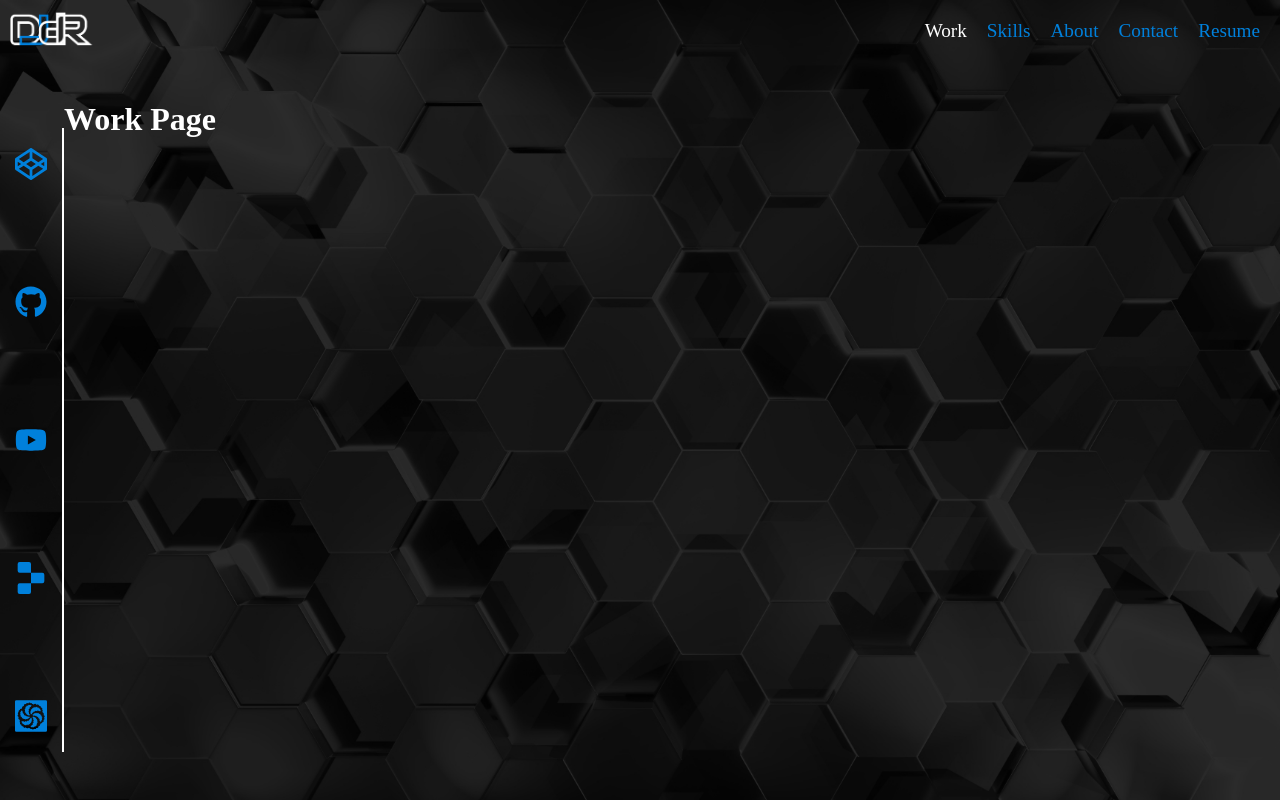
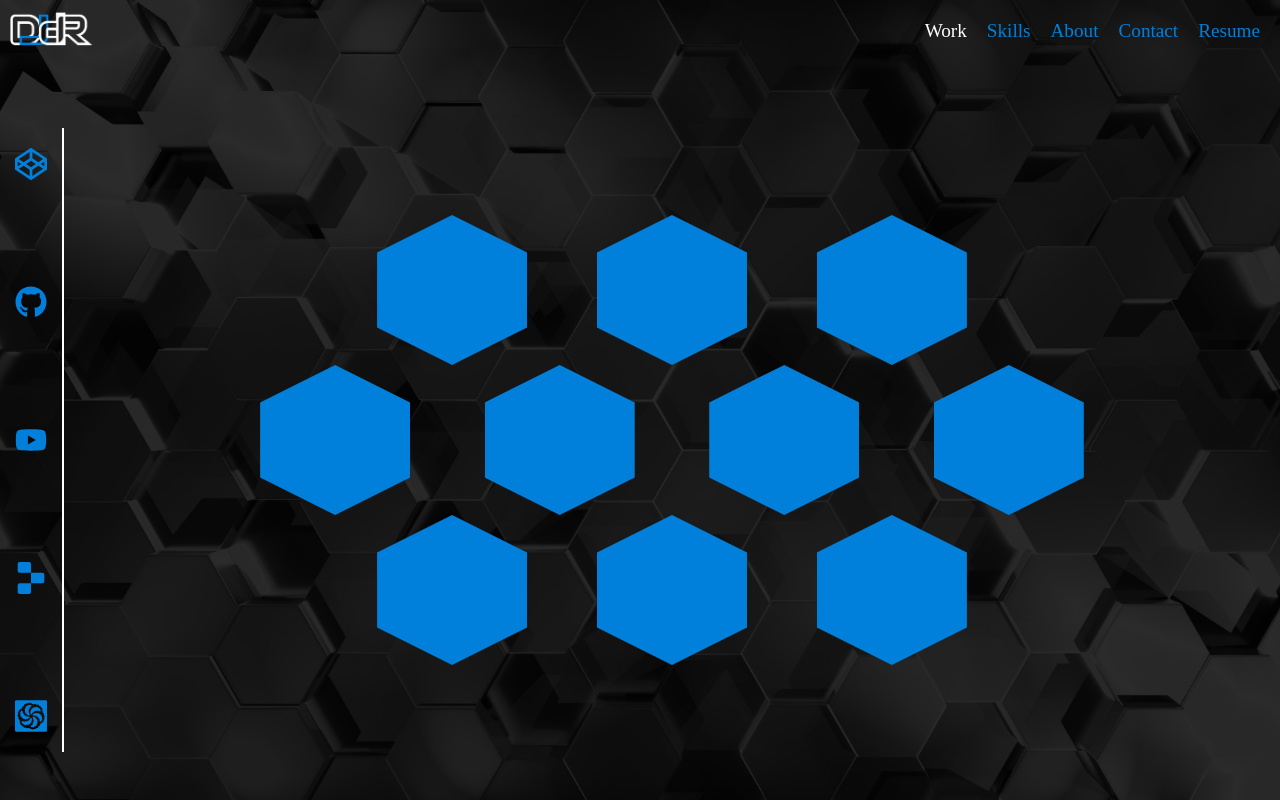
Before and after one commit to daniel-deru/portifolio4, a Next.js app: page /work in a window 1280 px wide. Built offline with nearby package versions, Linux system fonts and the light colour scheme; a web font is replaced by a local one.

Commit message:
added the work page layout

```diff
--- a/pages/work.js
+++ b/pages/work.js
@@ -1,7 +1,24 @@
+import styles from "../styles/Work.module.css"
+
 const work = () => {
   return(
-    <div>
-        <h1>Work Page</h1>
+    <div className={styles.work}>
+        <section>
+          <div></div>
+          <div></div>
+          <div></div>
+        </section>
+        <section>
+          <div></div>
+          <div></div>
+          <div></div>
+          <div></div>
+        </section>
+        <section>
+          <div></div>
+          <div></div>
+          <div></div>
+        </section>
     </div>
   );
 };
--- /dev/null
+++ b/styles/Work.module.css
@@ -0,0 +1,26 @@
+.work {
+    display: flex;
+    justify-content: center;
+    align-items: center;
+    flex-direction: column;
+    width: 95vw;
+}
+
+.work section {
+    width: 80%;
+    display: flex;
+    /* flex-direction: column; */
+    justify-content: space-evenly;
+    align-items: center;
+}
+
+.work section:nth-child(odd) {
+    width: 60%;
+}
+
+.work section div {
+    aspect-ratio: 1/1;
+    width: 150px;
+    background-color: var(--main);
+    clip-path: polygon(0 25%, 50% 0, 100% 25%, 100% 75%, 50% 100%, 0 75%);
+}
```
Also changed, not shown: pages/skills.js (+11 -2 lines), styles/Skills.module.css (added).
